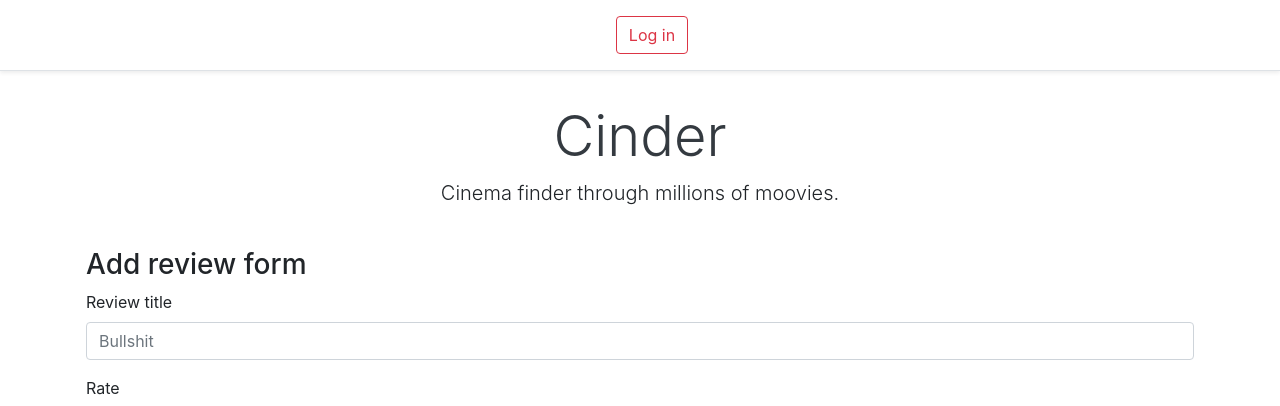
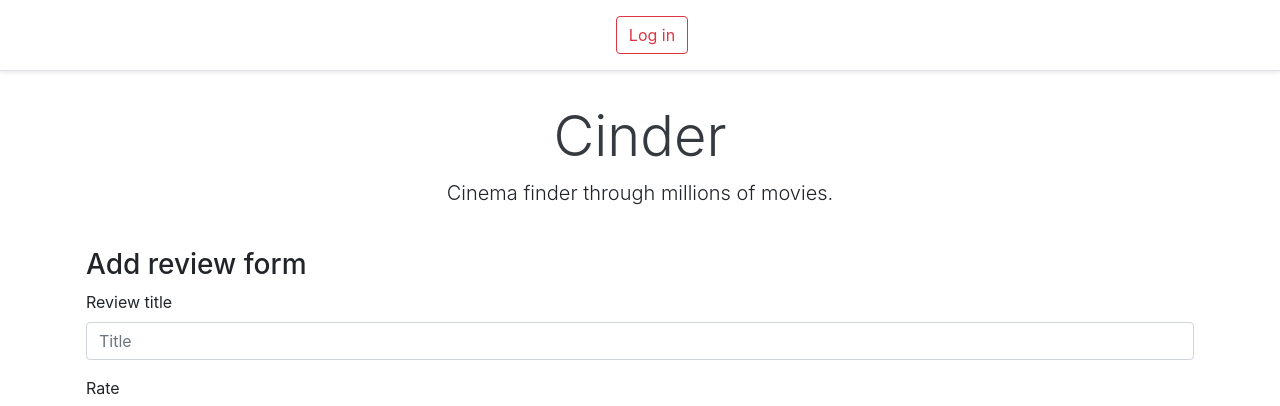
Before and after one commit to zenchenkoyaroslav/movie-review-frontend, a React (Create React App) app: page /review/1 in a window 1280 px wide. Shown: the top 406 px of the page. Built offline with nearby package versions, Linux system fonts and the light colour scheme; no server answers; sample sign-in values are in the browser's storage.

Commit message:
minor fixes

```diff
--- a/src/components/add-review.jsx
+++ b/src/components/add-review.jsx
@@ -48,7 +48,7 @@ const AddReview = ({filmId, history}) => {
         <form>
           <div className="form-group">
             <label for="reviewTitleInput">Review title</label>
-              <input type="text" className="form-control" id="reviewTitleInput" placeholder="Bullshit" onChange={titleChange}></input>
+              <input type="text" className="form-control" id="reviewTitleInput" placeholder="Title" onChange={titleChange}></input>
           </div>
           <label for="reviewRateInput">Rate</label>
           <select class="custom-select mb-3" onChange={rateChange}>
--- a/src/components/navbar.jsx
+++ b/src/components/navbar.jsx
@@ -39,13 +39,13 @@ export default class Navbar extends Component {
     }
 
     dataHeaderTaglines = [
-        "Cinema finder through millions of moovies. "
+        "Cinema finder through millions of movies. "
     ];
 
     onLogout = (e) => {
         api.post('/users/logout', "").then(data => {
             this.setState({isLogged:false});
-            localStorage.removeItem('token');
+            localStorage.removeItem('token');3
         }).catch(this.setState({isLogged:true}));
       }
 
```
